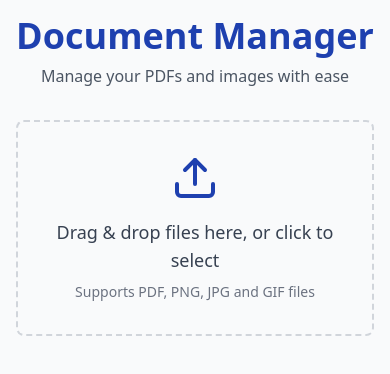
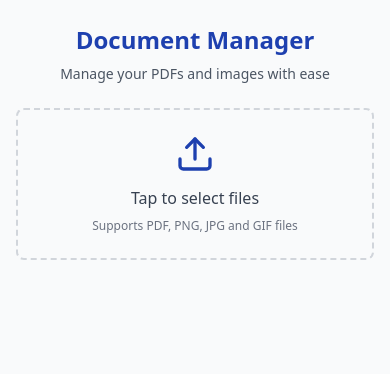
Before and after one commit to Willie-theBeastMutua/pdfish-magic, a React (Vite) app: page / in a window 390 px wide. Shown: the top 374 px of the page. Built offline with nearby package versions, Linux system fonts and the light colour scheme.

Commit message:
Create mobile app version
Transform the current web application into a mobile app format, ensuring responsiveness and usability on mobile devices.
[skip gpt_engineer]

```diff
--- a/index.html
+++ b/index.html
@@ -3,7 +3,7 @@
 
 <head>
   <meta charset="UTF-8" />
-  <meta name="viewport" content="width=device-width, initial-scale=1.0" />
+  <meta name="viewport" content="width=device-width, initial-scale=1.0, maximum-scale=1.0, user-scalable=no" />
   <title>pdfish-magic</title>
   <meta name="description" content="GPT Engineer Generated Project" />
   <meta name="author" content="GPT Engineer" />
--- a/src/components/ActionPanel.tsx
+++ b/src/components/ActionPanel.tsx
@@ -15,7 +15,7 @@ export const ActionPanel = ({
   const hasSelection = selectedFiles.length > 0;
 
   return (
-    <div className="flex items-center justify-between bg-white rounded-lg shadow-sm p-4">
+    <div className="flex flex-col sm:flex-row items-stretch sm:items-center justify-between bg-white rounded-lg shadow-sm p-3 gap-3">
       <div className="text-sm text-gray-600">
         {hasSelection ? (
           <span>{selectedFiles.length} file(s) selected</span>
@@ -23,10 +23,11 @@ export const ActionPanel = ({
           <span>Select files to perform actions</span>
         )}
       </div>
-      <div className="flex space-x-2">
+      <div className="flex gap-2">
         <Button
           variant="outline"
           size="sm"
+          className="flex-1 sm:flex-none"
           disabled={selectedFiles.length < 2}
           onClick={onMerge}
         >
@@ -36,6 +37,7 @@ export const ActionPanel = ({
         <Button
           variant="outline"
           size="sm"
+          className="flex-1 sm:flex-none"
           disabled={selectedFiles.length !== 1}
           onClick={onSplit}
         >
--- a/src/components/FileList.tsx
+++ b/src/components/FileList.tsx
@@ -22,26 +22,27 @@ export const FileList = ({
   };
 
   return (
-    <div className="grid grid-cols-1 md:grid-cols-2 gap-4">
+    <div className="grid grid-cols-1 gap-3">
       {files.map((file) => (
         <div
           key={file.id}
-          className="bg-white rounded-lg shadow-sm p-4 flex items-center space-x-4 hover:shadow-md transition-shadow animate-fade-up"
+          className="bg-white rounded-lg shadow-sm p-3 flex items-center space-x-3 hover:shadow-md transition-shadow animate-fade-up touch-manipulation"
         >
           <Checkbox
             checked={selectedFiles.includes(file.id)}
             onCheckedChange={() => toggleFile(file.id)}
+            className="touch-manipulation"
           />
           {file.type.includes("pdf") ? (
-            <FileIcon className="w-8 h-8 text-primary" />
+            <FileIcon className="w-6 h-6 text-primary flex-shrink-0" />
           ) : (
-            <ImageIcon className="w-8 h-8 text-primary" />
+            <ImageIcon className="w-6 h-6 text-primary flex-shrink-0" />
           )}
           <div className="flex-1 min-w-0">
             <p className="text-sm font-medium text-gray-900 truncate">
               {file.name}
             </p>
-            <p className="text-sm text-gray-500">
+            <p className="text-xs text-gray-500">
               {(file.size / 1024 / 1024).toFixed(2)} MB
             </p>
           </div>
--- a/src/components/FileUploader.tsx
+++ b/src/components/FileUploader.tsx
@@ -32,20 +32,20 @@ export const FileUploader = ({ onFilesAdded }: FileUploaderProps) => {
     <div
       {...getRootProps()}
       className={cn(
-        "border-2 border-dashed rounded-lg p-8 text-center cursor-pointer transition-colors",
+        "border-2 border-dashed rounded-lg p-6 text-center cursor-pointer transition-colors touch-manipulation",
         isDragActive ? "border-primary bg-primary/5" : "border-gray-300 hover:border-primary"
       )}
     >
       <input {...getInputProps()} />
-      <Upload className="w-12 h-12 mx-auto mb-4 text-primary" />
-      <p className="text-lg font-medium text-gray-700">
+      <Upload className="w-10 h-10 mx-auto mb-3 text-primary" />
+      <p className="text-base font-medium text-gray-700">
         {isDragActive ? (
           "Drop your files here..."
         ) : (
-          "Drag & drop files here, or click to select"
+          "Tap to select files"
         )}
       </p>
-      <p className="text-sm text-gray-500 mt-2">
+      <p className="text-xs text-gray-500 mt-2">
         Supports PDF, PNG, JPG and GIF files
       </p>
     </div>
--- a/src/pages/Index.tsx
+++ b/src/pages/Index.tsx
@@ -15,11 +15,11 @@ const Index = () => {
   };
 
   return (
-    <div className="min-h-screen bg-gray-50 p-4">
-      <div className="max-w-4xl mx-auto space-y-8 animate-fade-in">
+    <div className="min-h-screen bg-gray-50">
+      <div className="max-w-lg mx-auto px-4 py-6 space-y-6 animate-fade-in">
         <header className="text-center">
-          <h1 className="text-4xl font-bold text-primary mb-2">Document Manager</h1>
-          <p className="text-gray-600">Manage your PDFs and images with ease</p>
+          <h1 className="text-2xl font-bold text-primary mb-2">Document Manager</h1>
+          <p className="text-sm text-gray-600">Manage your PDFs and images with ease</p>
         </header>
 
         <FileUploader onFilesAdded={handleFilesAdded} />
```
